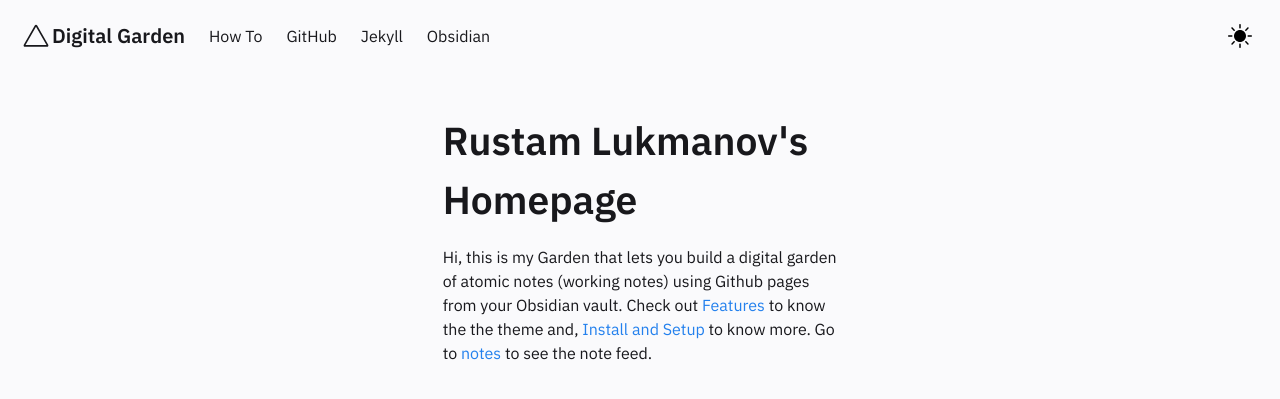
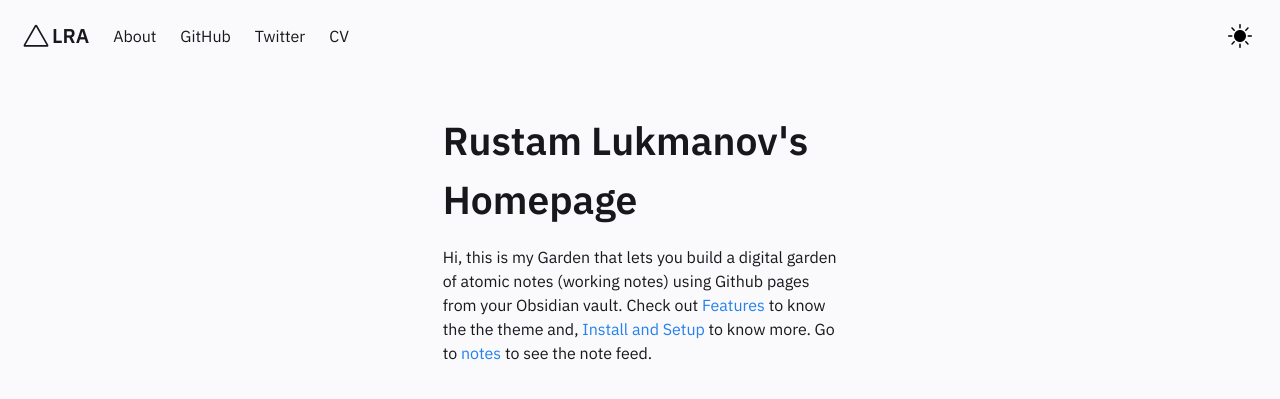
Before and after one commit to Lukmanovr/lukmanovr.github.io, a Jekyll site: the page built from pages/index.md, in a window 1280 px wide. Shown: the top 399 px of the page. Built offline with Jekyll 4.4.1, drawn with Linux system fonts in a browser that asks for light colours.

Commit message:
Update Header.html

```diff
--- a/_includes/Header.html
+++ b/_includes/Header.html
@@ -1,41 +1,10 @@
-{%- comment -%}
-*
-* MIT License
-* Copyright (c) 2020 Raghuveer S, Hiran Venugopalan
-*
-* Permission is hereby granted, free of charge, to any person obtaining a copy
-* of this software and associated documentation files (the "Software"), to deal
-* in the Software without restriction, including without limitation the rights
-* to use, copy, modify, merge, publish, distribute, sublicense, and/or sell
-* copies of the Software, and to permit persons to whom the Software is
-* furnished to do so, subject to the following conditions:
-*
-* The above copyright notice and this permission notice shall be included in all
-* copies or substantial portions of the Software.
-*
-* THE SOFTWARE IS PROVIDED "AS IS", WITHOUT WARRANTY OF ANY KIND, EXPRESS OR
-* IMPLIED, INCLUDING BUT NOT LIMITED TO THE WARRANTIES OF MERCHANTABILITY,
-* FITNESS FOR A PARTICULAR PURPOSE AND NONINFRINGEMENT. IN NO EVENT SHALL THE
-* AUTHORS OR COPYRIGHT HOLDERS BE LIABLE FOR ANY CLAIM, DAMAGES OR OTHER
-* LIABILITY, WHETHER IN AN ACTION OF CONTRACT, TORT OR OTHERWISE, ARISING FROM,
-* OUT OF OR IN CONNECTION WITH THE SOFTWARE OR THE USE OR OTHER DEALINGS IN THE
-* SOFTWARE.
-*
-* File: Header.html
-* Author Raghuveer S, Hiran Venugopalan
-*
-* This file contains the markup for the context menu thingy you see when you right
-* click on the post titles on the home page.
-*
-{%- endcomment -%}
-
 <nav class="navbar is-transparent" role="navigation" aria-label="main navigation">
     <div class="navbar-brand">
       <a class="navbar-item" href="../index.html">
         <svg width="32" height="32" viewBox="0 0 80 80" fill="none" xmlns="http://www.w3.org/2000/svg">
           <path fill-rule="evenodd" clip-rule="evenodd" d="M36.9477 13.7742C38.3043 11.4086 41.6957 11.4086 43.0523 13.7742L70.5226 61.6774C71.8791 64.043 70.1834 67 67.4703 67H12.5297C9.81658 67 8.12089 64.043 9.47744 61.6774L36.9477 13.7742ZM40 16.9677L13.7506 62.7419H66.2494L40 16.9677Z" fill="var(--text-main)"/>
         </svg>
-        <h4>Digital Garden</h4>
+        <h4>LRA</h4>
       </a>
       <div class="navbar-item navbar-dark-mode__mobile is-hidden-tablet" onclick="modeSwitcher()">
         <div class="buttons">
@@ -56,16 +25,16 @@
     <div id="navbarBasicExample" class="navbar-menu">
       <div class="navbar-start">
         <a href="../posts/how-to"  class="navbar-item">
-          How To
+          About
         </a>
         <a href="https://github.com/Jekyll-Garden/jekyll-garden.github.io" target="_blank" class="navbar-item">
           GitHub
         </a>
         <a href="https://jekyllrb.com/" target="_blank"  class="navbar-item">
-          Jekyll
+          Twitter
         </a>
         <a href="https://obsidian.md/"  target="_blank" class="navbar-item">
-          Obsidian
+          CV
         </a>
       </div>
       <div class="navbar-end is-hidden-mobile" onclick="modeSwitcher()" >
```
